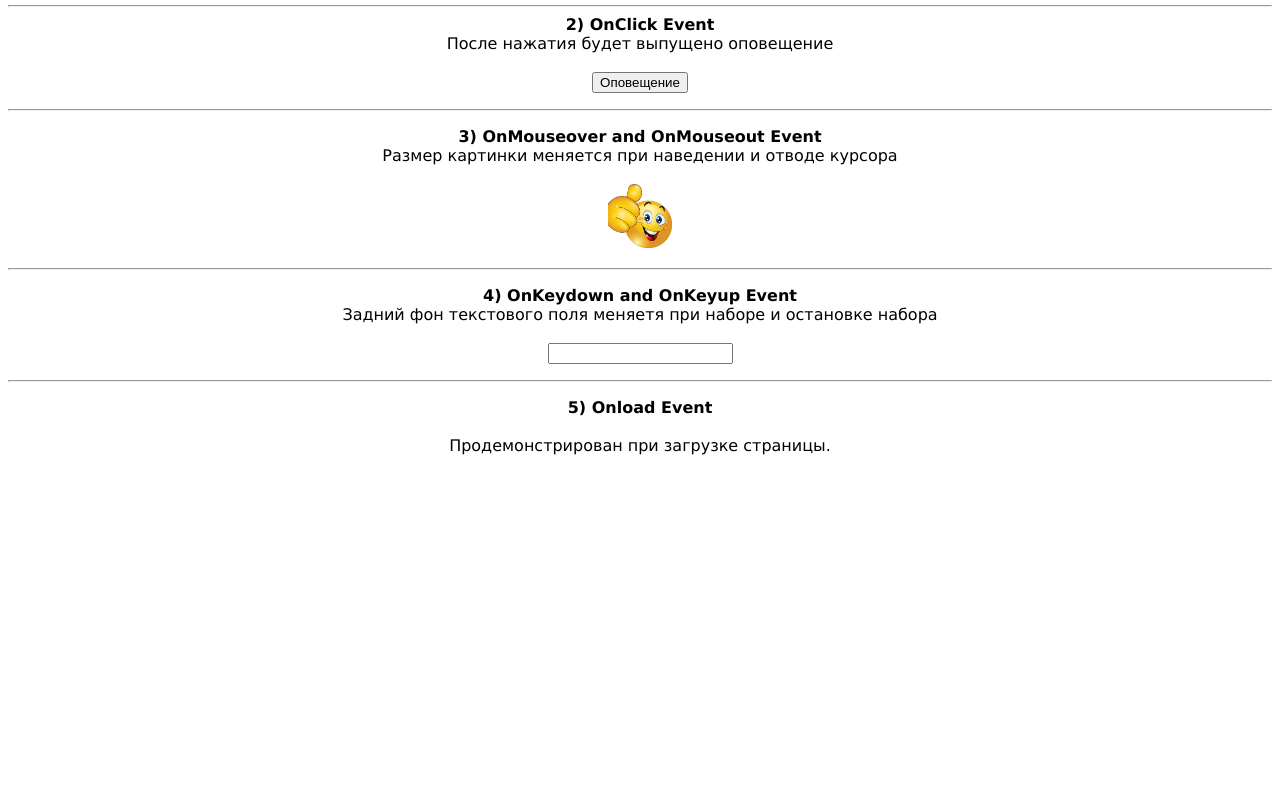
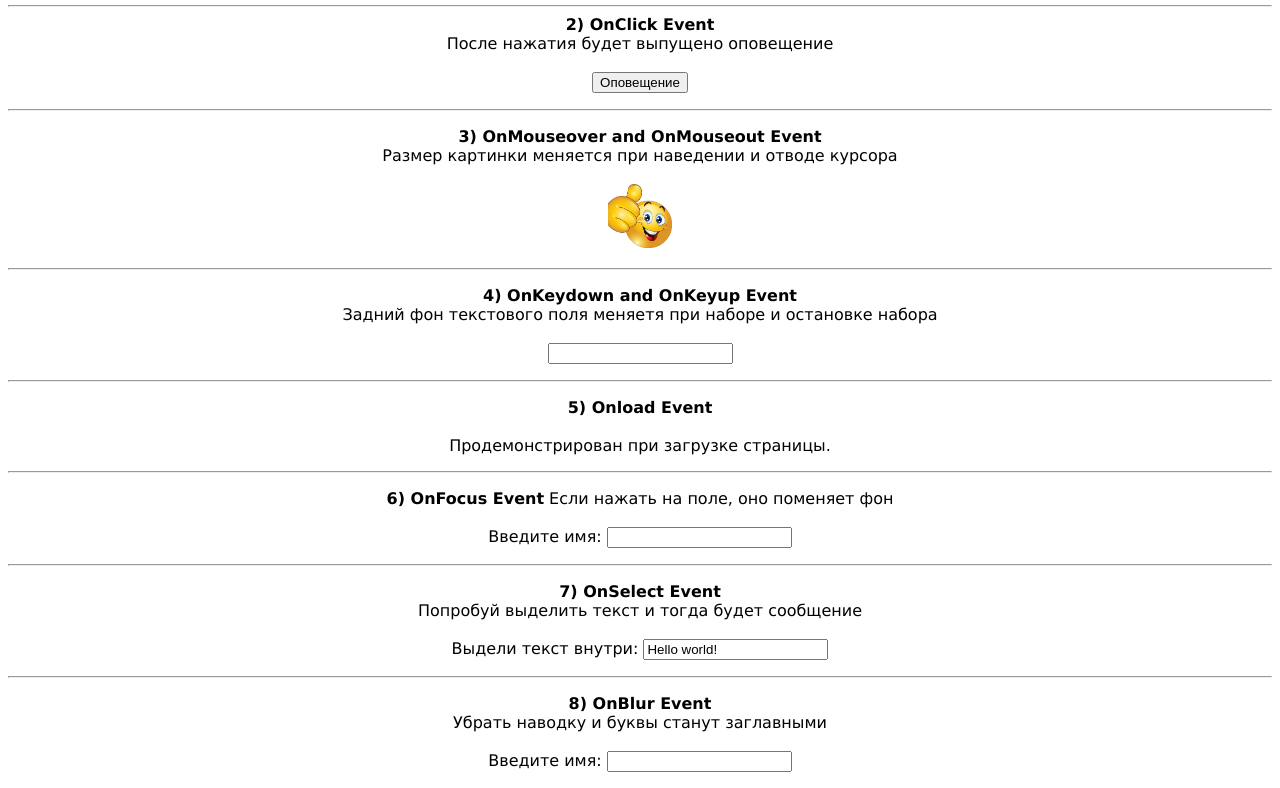
Before and after one commit to AlmasF/ivchk_lab4, a plain HTML site: page index.html in a window 1280 px wide. Shown: the part 322-1110 px from the top of the page. Before the commit the page ends 800 px from the top, so only its background shows below. Drawn offline with Linux system fonts and the light colour scheme.

Commit message:
Update index.html

```diff
--- a/index.html
+++ b/index.html
@@ -18,7 +18,7 @@
     <p>Эта страница посвящена демонстрации javascript событий<br></p>
 
 
-    <form action="server.pl" id="myForm" method="post">
+    <form action="cgi-bin/server.pl" id="myForm" method="post">
         <p>
             <b>1) OnChange Event</b><br>После ввода текста все буквы автоматически станут заглавными<br><br>
             Введите имя: <input type="text" id="fname" onchange="onChange_func()">
@@ -56,5 +56,35 @@
         Продемонстрирован при загрузке страницы.
     </p>
 
+    <hr>
+
+    <p>
+        <b>6) OnFocus Event</b>
+        Если нажать на поле, оно поменяет фон
+        <br>
+        <br>
+        Введите имя: <input type="text" onfocus="onFocus_func(this)">
+    </p>
+
+    <hr>
+
+    <p>
+        <b>7) OnSelect Event</b><br>
+        Попробуй выделить текст и тогда будет сообщение
+        <br>
+        <br>
+        Выдели текст внутри: <input type="text" value="Hello world!" onselect="onSelect_func()">
+    </p>
+
+    <hr>
+
+    <p>
+        <b>8) OnBlur Event</b><br>
+        Убрать наводку и буквы станут заглавными
+        <br>
+        <br>
+        Введите имя: <input type="text" id="bname" onblur="onBlur_func()">
+    </p>
+
 </body>
 </html>
```
